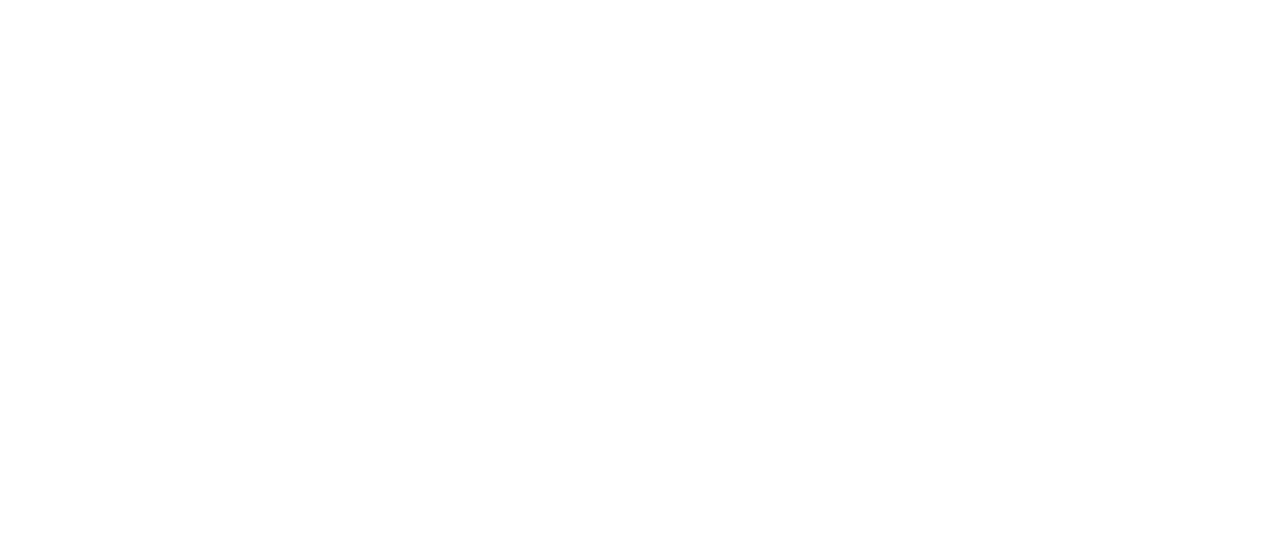
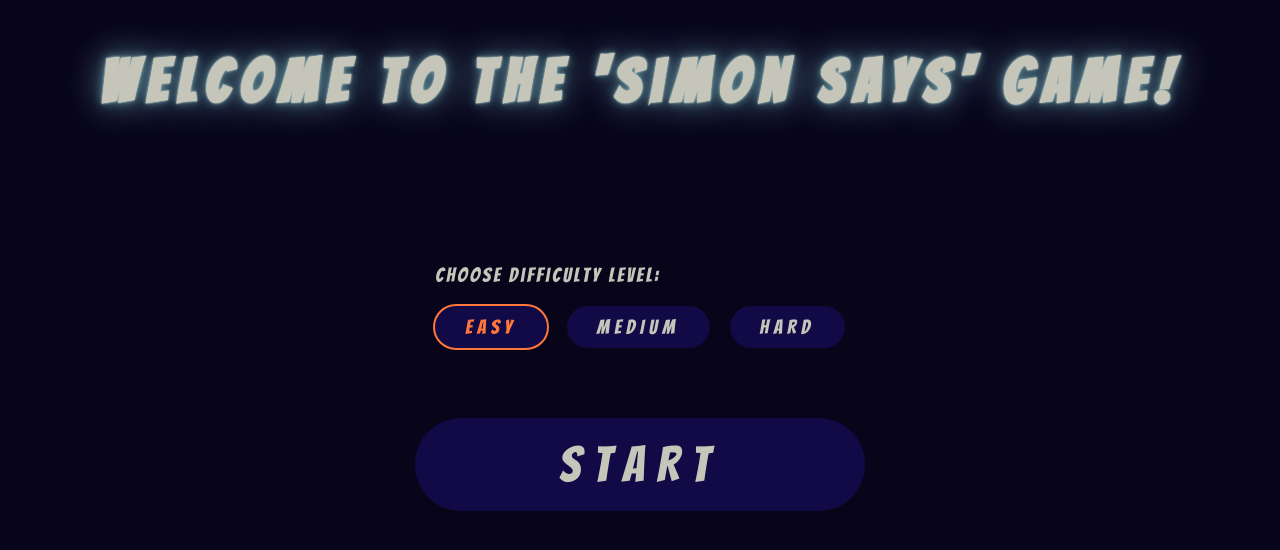
Before and after one commit to Asyalapa/pet-christmas-shop, a plain HTML site: page simon-says/index.html in a window 1280 px wide. Drawn offline with Linux system fonts and the light colour scheme.

Commit message:
style: add style for initial game screen

```diff
--- a/simon-says/index.html
+++ b/simon-says/index.html
@@ -7,6 +7,29 @@
   <link rel="stylesheet" type="text/css" href="./style.css">
 </head>
 <body>
+
+  <h1 class="title">Welcome to the 'Simon says' game!</h1>
+  <form id="game-settings" class="settings">
+    <fieldset class="settings__difficulty">
+      <legend class="settings__difficulty-title">Choose difficulty level:</legend>
+      <label class="settings__difficulty-item">
+        <input type="radio" name="difficulty" value="easy" class="settings__difficulty-input" checked>
+        <span>Easy</span>
+      </label>
+      <label class="settings__difficulty-item">
+        <input type="radio" name="difficulty" value="medium" class="settings__difficulty-input">
+        <span>Medium</span>
+      </label>
+      <label class="settings__difficulty-item">
+        <input type="radio" name="difficulty" value="hard" class="settings__difficulty-input">
+        <span>Hard</span>
+      </label>
+    </fieldset>
+    <button class="btn" type="submit">
+      <span class="btn__text">Start</span>
+    </button>
+  </form>
+
   <script src="./script.js"></script>
 </body>
 </html>
--- a/simon-says/script.js
+++ b/simon-says/script.js
@@ -1 +1,10 @@
 'use strict';
+
+let startBtn = document.querySelector('.btn');
+
+startBtn.addEventListener('mousemove', (event) => {
+  let x = event.pageX - startBtn.offsetLeft;
+  let y = event.pageY - startBtn.offsetTop;
+  startBtn.style.setProperty('--x', x + 'px');
+  startBtn.style.setProperty('--y', y + 'px');
+});
--- a/simon-says/style.css
+++ b/simon-says/style.css
@@ -1,7 +1,181 @@
+@import url('https://fonts.googleapis.com/css2?family=Bangers&display=swap');
+
+:root {
+  font-size: 10px;
+  --bg-color: #08051B;
+  --btn-color: #120a46;
+  --btn-opacity-color: rgba(18, 10, 70, 0.8);
+  --btn-text-color: #FF773D;
+  --font-color: #C6C5B9;
+  --shadow-color: #62929E;
+  --text-shadow:
+    0 0 1px var(--font-color),
+    0 0 2px var(--font-color),
+    0 0 3px var(--shadow-color),
+    0 0 10px var(--shadow-color),
+    0 0 35px var(--shadow-color);
+}
+
 * {
   box-sizing: border-box;
   margin: 0;
   padding: 0;
-  font-family: cursive;
-  color: #FFF;
+  font-family: 'Bangers', cursive;
 }
+
+body {
+  display: flex;
+  align-items: center;
+  min-height: 100vh;
+  flex-direction: column;
+  gap: 15rem;
+  padding: 5rem;
+  background-color: var(--bg-color);
+  color: var(--font-color);
+}
+
+.title {
+  font-size: 6rem;
+  letter-spacing: 1rem;
+  text-shadow: var(--text-shadow);
+}
+
+.settings {
+  display: flex;
+  flex-direction: column;
+  gap: 5rem;
+}
+
+.settings__difficulty {
+  display: flex;
+  justify-content: center;
+  align-items: center;
+  gap: 2rem;
+  padding: 2rem;
+  border: none;
+}
+.settings__difficulty-title {
+  font-size: 2rem;
+  letter-spacing: .25rem;
+}
+.settings__difficulty-item {
+  box-sizing: border-box;
+  display: flex;
+  position: relative;
+  padding: 1rem 3rem;
+  border-radius: 5rem;
+  background-color: var(--btn-color);
+  color: var(--font-color);
+  font-size: 2rem;
+  letter-spacing: 0.5rem;
+  text-transform: uppercase;
+  cursor: pointer;
+  transition: 0.3s;
+  overflow: hidden;
+  align-items: center;
+  gap: 1rem;
+}
+.settings__difficulty-item:hover {
+  color: var(--btn-text-color);
+  text-shadow:
+    0 0 .25rem var(--btn-text-color),
+    0 0 4rem var(--btn-text-color);
+}
+.settings__difficulty-input {
+  position: absolute;
+  opacity: 0;
+  width: 100%;
+  height: 100%;
+  top: 0;
+  left: 0;
+}
+
+.settings__difficulty-item::before {
+  content: '';
+  position: absolute;
+  top: 50%;
+  left: 50%;
+  transform: translate(-50%, -50%);
+  width: 40rem;
+  height: 20rem;
+  background: radial-gradient(var(--btn-text-color), transparent, transparent);
+  transition: .3s, top 0s, left 0s;
+  opacity: 0;
+}
+
+.settings__difficulty-item:hover::before {
+  opacity: .5;
+}
+
+.settings__difficulty-item::after {
+  content: '';
+  position: absolute;
+  inset: .2rem;
+  background: var(--btn-opacity-color);
+  border-radius: 4.8rem;
+}
+
+.settings__difficulty-item .settings__difficulty-input:checked + span {
+  color: var(--btn-text-color);
+}
+
+.settings__difficulty-item:has(.settings__difficulty-input:checked) {
+  outline: .2rem solid var(--btn-text-color);
+}
+
+.settings__difficulty-item span {
+  position: relative;
+  z-index: 1;
+}
+
+.btn {
+  position: relative;
+  padding: 2rem 6rem;
+  border: none;
+  border-radius: 5rem;
+  background-color: var(--btn-color);
+  color: var(--font-color);
+  font-size: 5rem;
+  letter-spacing: 1.25rem;
+  text-transform: uppercase;
+  cursor: pointer;
+  transition: 0.3s;
+  overflow: hidden;
+}
+
+.btn:hover {
+  color: var(--btn-text-color);
+  text-shadow:
+    0 0 1.5rem var(--btn-text-color),
+    0 0 4rem var(--btn-text-color);
+}
+
+.btn__text {
+  position: relative;
+  z-index: 1
+}
+
+.btn::before {
+  content: '';
+  position: absolute;
+  top: var(--y);
+  left: var(--x);
+  transform: translate(-50%, -50%);
+  width: 20rem;
+  height: 20rem;
+  background: radial-gradient(var(--btn-text-color), transparent, transparent);
+  transition: .3s, top 0s, left 0s;
+  opacity: 0;
+}
+
+.btn:hover::before {
+  opacity: 1;
+}
+
+.btn::after {
+  content: '';
+  position: absolute;
+  inset: .2rem;
+  background: var(--btn-opacity-color);
+  border-radius: 4.8rem;
+}
```
